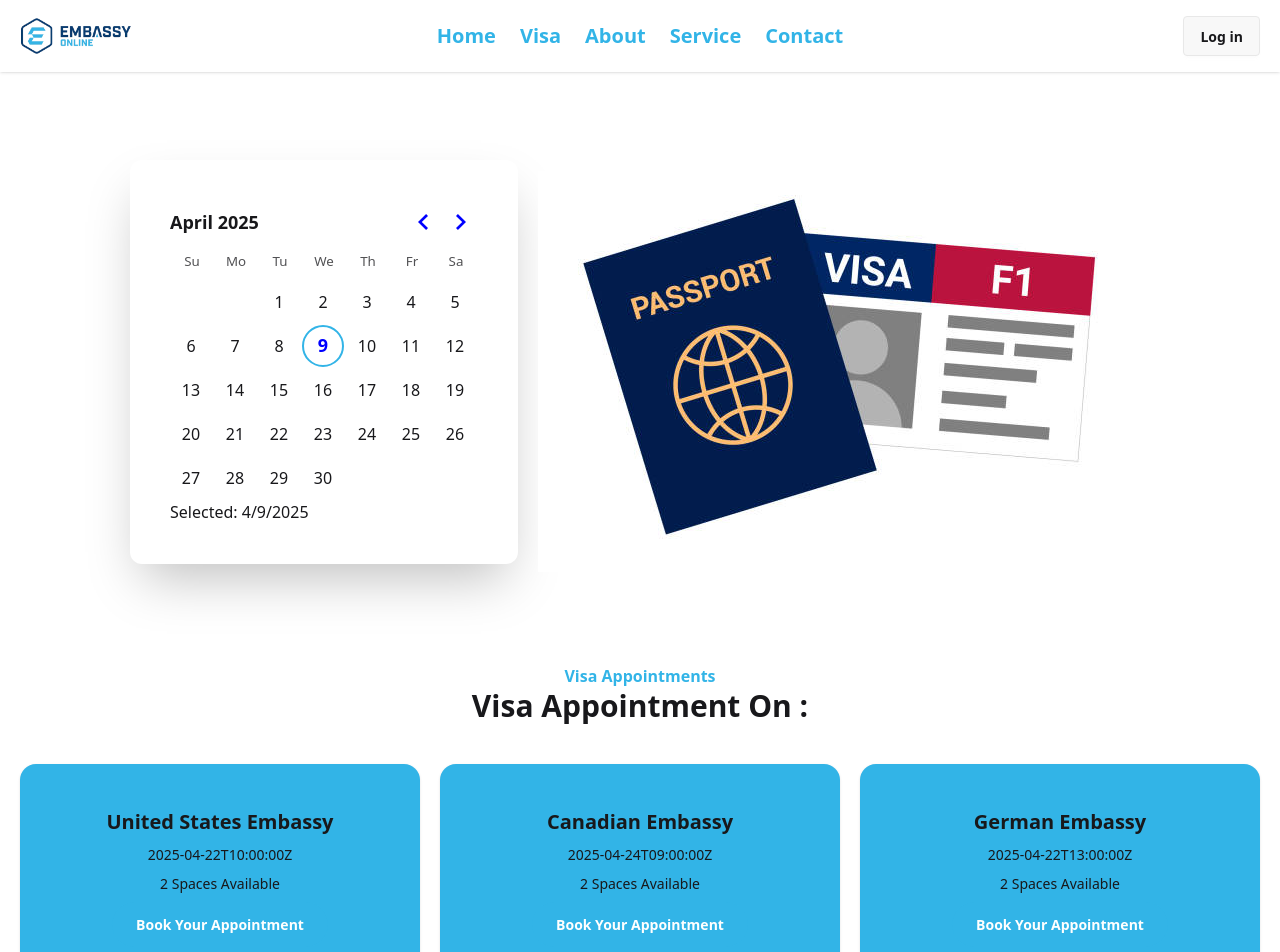
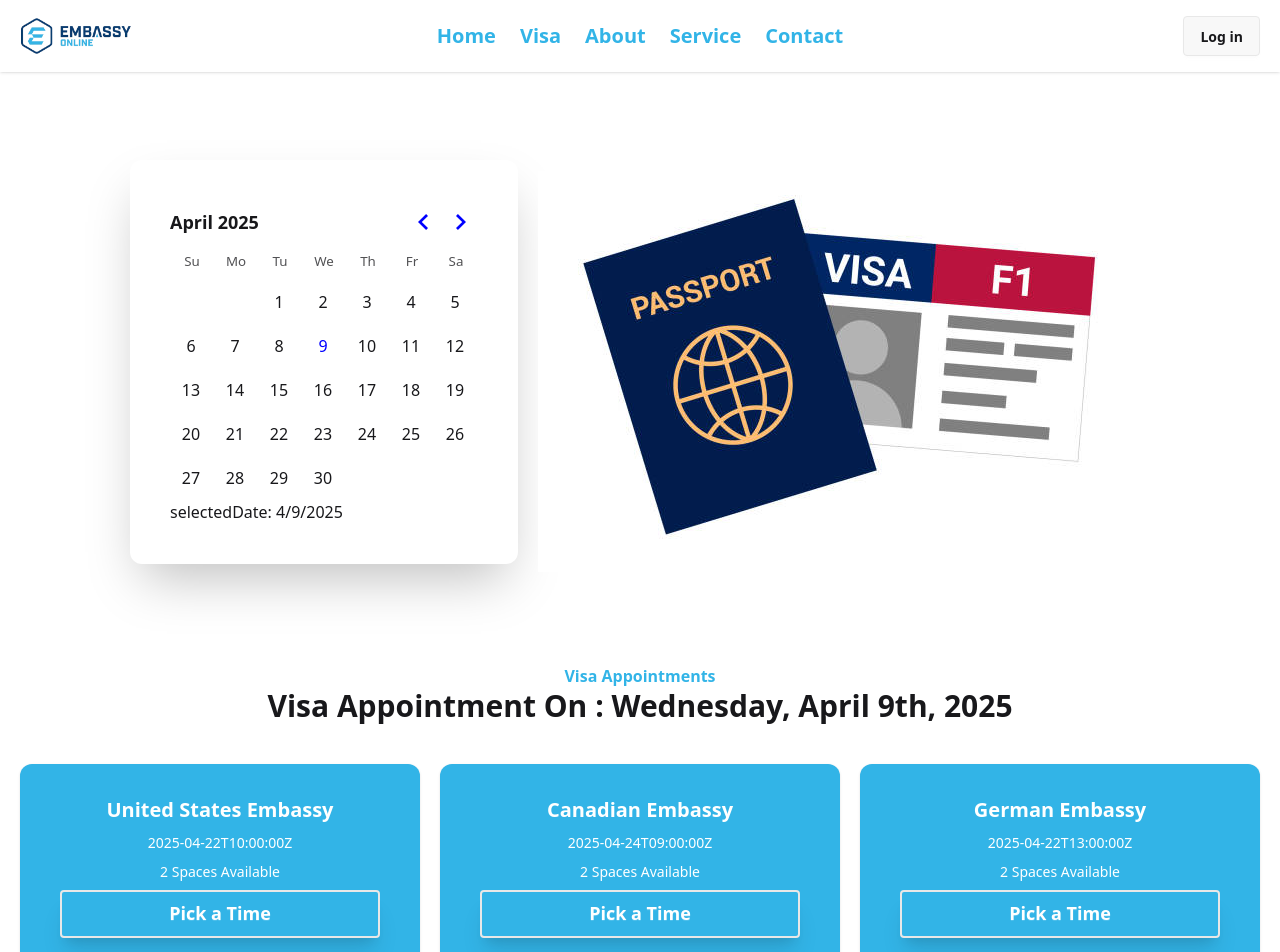
Before and after one commit to rafiahmedrizvee/React-first-final-project, a React (Vite) app: page /visa in a window 1280 px wide. Shown: the top 952 px of the page. Built offline with nearby package versions, Linux system fonts and the light colour scheme.

Commit message:
visa updated

```diff
--- a/package.json
+++ b/package.json
@@ -12,6 +12,7 @@
   "dependencies": {
     "@tailwindcss/vite": "^4.1.2",
     "animate.css": "^4.1.1",
+    "date-fns": "^4.1.0",
     "framer-motion": "^12.6.5",
     "react": "^19.0.0",
     "react-day-picker": "^9.6.7",
--- /dev/null
+++ b/src/Pages/Visa/BookingModal/BookingModal.jsx
@@ -0,0 +1,80 @@
+import React from "react";
+
+const BookingModal = ({time,date}) => {
+
+  return (
+    <div>
+      {/* Put this part before </body> tag */}
+      <input type="checkbox" id="book_modal" className="modal-toggle" />
+      <div className="modal " role="dialog">
+        <div className="modal-box text-black">
+          <div className="flex justify-between items-start">
+            <h3 className="text-lg font-bold">{time.name}</h3>
+            <div className="">
+              <label
+                htmlFor="book_modal"
+                className="btn rounded-full bg-primary text-white font-semibold  hover:btn btn-outline hover:bg-red-500 hover:rounded-full "
+              >
+                X
+              </label>
+            </div>
+
+
+          </div>
+
+          <div class="max-w-md mx-auto p-6 bg-white rounded-2xl shadow-md mt-10">
+  <h2 class="text-2xl font-semibold mb-6 text-center">Appointment Form</h2>
+  <form class="space-y-4">
+
+    <div>
+      <label for="name" class="block text-sm font-medium text-gray-700">Name</label>
+      <input type="text" id="name" name="name" placeholder="Name" required
+             class="mt-1 block w-full rounded-md border-gray-300 shadow-sm focus:border-indigo-500 focus:ring-indigo-500"/>
+    </div>
+
+
+    <div>
+      <label for="email" class="block text-sm font-medium text-gray-700">Email</label>
+      <input type="email" id="email" name="email" placeholder="Email" required
+             class="mt-1 block w-full rounded-md border-gray-300 shadow-sm focus:border-indigo-500 focus:ring-indigo-500"/>
+    </div>
+
+
+    <div>
+      <label for="phone" class="block text-sm font-medium text-gray-700">Phone</label>
+      <input type="tel" id="phone" name="phone" placeholder="Phone" required
+             class="mt-1 block w-full rounded-md border-gray-300 shadow-sm focus:border-indigo-500 focus:ring-indigo-500"/>
+    </div>
+
+
+    <div>
+      <label for="date" class="block text-sm font-medium text-gray-700">Date</label>
+      <input defaultValue={date} type="date"  id="date" name="date" placeholder="Date" required
+             class="mt-1 block w-full rounded-md border-gray-300 shadow-sm focus:border-indigo-500 focus:ring-indigo-500"/>
+    </div>
+
+
+    <div>
+      <label for="time" class="block text-sm font-medium text-gray-700">Time</label>
+      <input type="time" id="time" name="time" placeholder="Time" required
+             class="mt-1 block w-full rounded-md border-gray-300 shadow-sm focus:border-indigo-500 focus:ring-indigo-500"/>
+    </div>
+
+
+    <div class="pt-4">
+      <button type="submit"
+              class="w-full bg-primary text-white py-2 px-4 rounded-md hover:bg-secondary transition">
+        Pick Time
+      </button>
+    </div>
+  </form>
+</div>
+
+
+        </div>
+      </div>
+    </div>
+  );
+};
+
+export default BookingModal;
--- a/src/Pages/Visa/Visa.jsx
+++ b/src/Pages/Visa/Visa.jsx
@@ -1,14 +1,15 @@
-import React from 'react';
-import VisaBanner from './VisaBanner/VisaBanner';
-import VisaAppointments from './VisaAppointments/VisaAppointments';
+import React, { useState } from "react";
+import VisaBanner from "./VisaBanner/VisaBanner";
+import VisaAppointments from "./VisaAppointments/VisaAppointments";
 
 const Visa = () => {
-        return (
-                <div>
-                        <VisaBanner></VisaBanner>
-                        <VisaAppointments></VisaAppointments>
-                </div>
-        );
+  const [selectedDate, setselectedDate] = useState (new Date());
+  return (
+    <div>
+      <VisaBanner selectedDate={selectedDate} setselectedDate={setselectedDate} ></VisaBanner>
+      <VisaAppointments selectedDate={selectedDate}></VisaAppointments>
+    </div>
+  );
 };
 
 export default Visa;
--- a/src/Pages/Visa/VisaAppointments/SingleVisaAppointment.jsx
+++ b/src/Pages/Visa/VisaAppointments/SingleVisaAppointment.jsx
@@ -1,20 +1,29 @@
-import React from "react";
-import PrimaryButton from "../../../components/PrimaryButton/PrimaryButton";
-import { Link } from "react-router-dom";
+import React, { useState } from "react";
 
-const SingleVisaAppointment = ({ appointmentOption }) => {
+const SingleVisaAppointment = ({ appointmentOption, setTime }) => {
   const { name, slots } = appointmentOption;
+
+
+
   return (
-    <div className="p-5 shadow-sm bg-primary rounded-2xl text-center">
-
+    <div className="px-4 py-2 shadow-sm bg-primary rounded-xl text-center text-white">
       <div className="card-body">
         <h2 className="text-xl font-semibold">{name}</h2>
-        <p>{slots.length > 0 ? slots[0] : 'Try Another Day'}</p>
-        <p>{slots.length } {slots.length > 1 ? "Spaces Available" :"Space Available"}</p>
-        <Link to='/visa'>
-        <PrimaryButton>Book Your Appointment</PrimaryButton>
-        </Link>
+        <p>{slots.length > 0 ? slots[0] : "Try Another Day"}</p>
+        <p>
+          {slots.length}{" "}
+          {slots.length > 1 ? "Spaces Available" : "Space Available"}
+        </p>
+        <label
+          htmlFor="book_modal"
+          className="border-2 btn btn-xs  md:btn-md lg:btn-lg text-white bg-primary shadow-xl w-full hover:bg-secondary"
+          onClick={() => setTime(appointmentOption)}
+        >
+          Pick a Time
+        </label>
       </div>
+
+      {/* The button to open modal */}
     </div>
   );
 };
--- a/src/Pages/Visa/VisaAppointments/VisaAppointments.jsx
+++ b/src/Pages/Visa/VisaAppointments/VisaAppointments.jsx
@@ -1,8 +1,13 @@
 import React, { useEffect, useState } from "react";
 import SingleVisaAppointment from "./SingleVisaAppointment";
+import BookingModal from "../BookingModal/BookingModal";
+import { format } from "date-fns";
 
-const VisaAppointments = () => {
+const VisaAppointments = ({selectedDate,}) => {
   const [appointments, setAppointments] = useState([]);
+  const [time, setTime] = useState({});
+
+  const date = format (selectedDate,'PPPP')
 
   useEffect(() => {
     fetch("visaAppointmentOptions.json")
@@ -14,21 +19,24 @@
     <div className="mx-5">
       <div className="text-center">
         <h4 className="text-primary font-semibold">Visa Appointments </h4>
-        <h3 className="text-3xl font-semibold ">Visa Appointment On : </h3>
+        <h3 className="text-3xl font-semibold ">Visa Appointment On : {date} </h3>
       </div>
 
-      <div className="grid md:grid-cols-3 gap-5 md:my-10">
+      <div className="grid md:grid-cols-3 gap-5 md:my-10 my-5">
 
         {
 appointments.map((appointment,i)=>(
 <SingleVisaAppointment key={i}
 appointmentOption={appointment}
+setTime = {setTime}
 ></SingleVisaAppointment>
 
 ))
         }
 
       </div>
+<BookingModal time= {time} date={date} ></BookingModal>
+
     </div>
   );
 };
--- a/src/Pages/Visa/VisaBanner/VisaBanner.jsx
+++ b/src/Pages/Visa/VisaBanner/VisaBanner.jsx
@@ -2,8 +2,8 @@
 import Visaimg from "../../../assets/images/education.jpg";
 import { DayPicker } from "react-day-picker";
 
-const VisaBanner = () => {
-  const [selected, setSelected] = useState (new Date());
+const VisaBanner = ({selectedDate,setselectedDate}) => {
+
   return <div>
     <div className="hero py-5 md:py-20 ">
   <div className=" md:flex justify-between items-center gap-5 px-5">
@@ -11,10 +11,10 @@
     <div className="md:w-1/2 mb-5 shadow-2xl rounded-xl p-10">
     <DayPicker className=" "
       mode="single"
-      selected={selected}
-      onSelect={setSelected}
+      selectedDate={selectedDate}
+      onSelect={setselectedDate}
       footer={
-        selected ? `Selected: ${selected.toLocaleDateString()}` : "Pick a day."
+        selectedDate ? `selectedDate: ${selectedDate.toLocaleDateString()}` : "Pick a day."
       }
     />
 
--- a/src/Routes/Route/Route.jsx
+++ b/src/Routes/Route/Route.jsx
@@ -17,11 +17,11 @@
         children:[
             {
                 path:'/',
-                element: <Home></Home>
+                element: <Home/>
             },
             {
                 path:'/home',
-                element: <Home></Home>
+                element: <Home/>
             },
             {
                 path:'/visa',
--- a/src/components/PrimaryButton/PrimaryButton.jsx
+++ b/src/components/PrimaryButton/PrimaryButton.jsx
@@ -3,7 +3,7 @@
 const PrimaryButton = ({children}) => {
   return (
 
-      <button className="bg-[#32b4e7] px-6 py-3 rounded-full hover:bg-[#2a5f75] text-white font-semibold">
+      <button className="border-2 btn btn-xs  md:btn-md lg:btn-lg text-white bg-primary shadow-xl w-full hover:bg-secondary">
         {children}
       </button>
 
```
Also changed, not shown: 1 other file (tests, documents, lock files or other folders).
